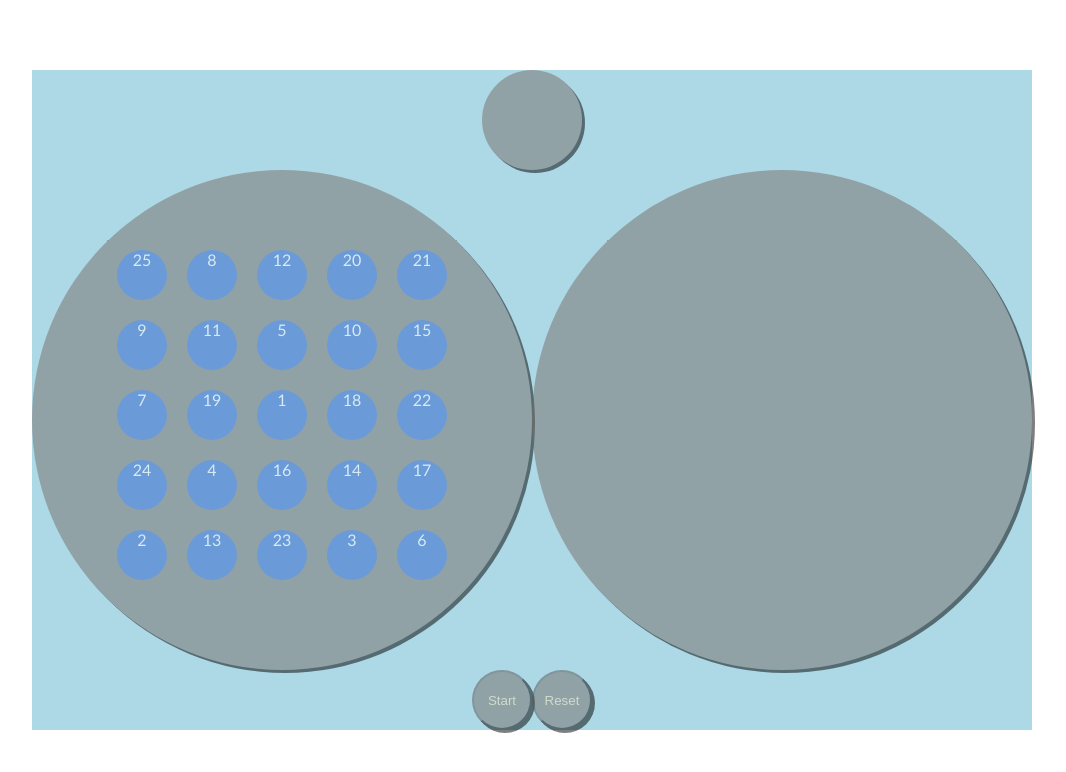
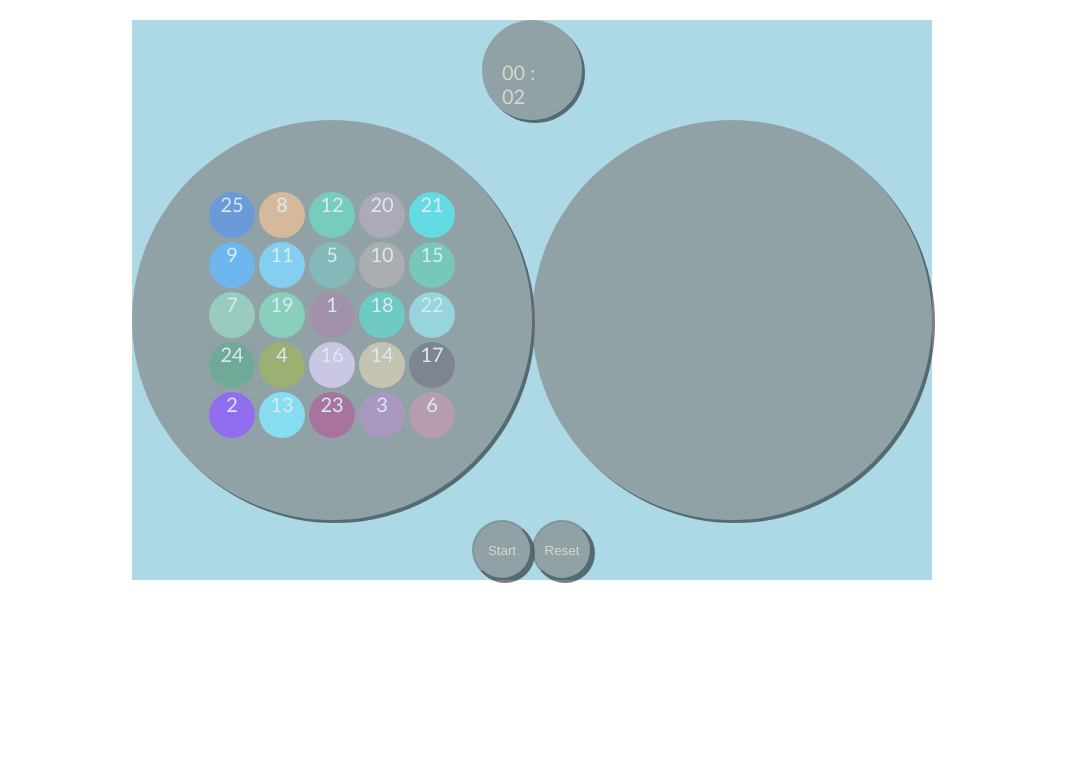
Before and after one commit to lauraMeiz/Game001, a website: page index.html in a window 1280 px wide. Both pictures are taken after a click on the button "Start". Shown: the whole page, without its empty margins (108-1174 px from the left). Drawn offline with Linux system fonts and the light colour scheme.

Commit message:
timer commit

```diff
--- a/app.js
+++ b/app.js
@@ -19,10 +19,6 @@ btn1.addEventListener("click", () => {
       rutuliukai.push(rutulys);
     }
   }
-  const r = rand(0, 255);
-  const g = rand(0, 255);
-  const b = rand(0, 255);
-  const color = "rgb(" + r + "," + g + "," + b + ")";
 
   rutuliukai.forEach((ball) => {
     if (rutuliukai.length > 0) {
@@ -33,15 +29,56 @@ btn1.addEventListener("click", () => {
       createBall.style.borderRadius = "50%";
       createBall.style.textAlign = "center";
       createBall.style.color = "white";
-      createBall.style.margin = "10px";
+      createBall.style.margin = "2px";
+      const r = rand(0, 255);
+      const g = rand(0, 255);
+      const b = rand(0, 255);
+      const color = "rgb(" + r + "," + g + "," + b + ")";
       createBall.style.backgroundColor = color;
     }
-    // if (rutuliukai.length > 25) {
-    //   rutuliukai = [];
+
+    const timeReset = 3600;
+    let clockTime = 0;
+    function updateClock() {
+      if (clockTime === timeReset) {
+        clockTime--;
+      }
+      clockTime++;
+      const m = Math.floor(clockTime / 60);
+      const s = clockTime % 60;
+      timer.innerText = ` ${m < 10 ? "0" + m : m} : ${s < 10 ? "0" + s : s}`;
+    }
+
+    setInterval(updateClock, 1000);
+    const btn2 = document.querySelector(".btn2");
+    btn2.addEventListener("click", () => {
+      if (clockTime > 0) {
+        clockTime = 0;
+      }
+      clockTime--;
+      const m = 0;
+      const s = 0;
+      timer.innerText = ` ${m ? 0 : "00"} : ${s ? 0 : "00"}`;
+      // if (rutuliukai.length === 25) {
+
+      // }
+
+      // pabaiga;
+    });
+
+    // function stop() {
+    //   const stopLaikas = document.querySelector(".time");
+    //   const tekstas = document.createTextNode("00 : 00");
+    //   stopLaikas.appendChild(tekstas);
+    //   clockTime--;
     // }
-
-    console.log(color);
+    // pabaiga = setTimeout(stop, 100000);
   });
 
+  // const btn2 = document.querySelector(".btn2");
+  // btn2.addEventListener("click", () => {
+
+  //   clockTime--;
+  // });
   console.log(rutuliukai);
 });
--- a/index.html
+++ b/index.html
@@ -11,7 +11,7 @@
   </head>
   <body>
     <main>
-      <div class="time"></div>
+      <div class="time">00 : 00</div>
       <section class="section left-round">
         <div class="left-square"></div>
       </section>
@@ -19,7 +19,7 @@
         <div class="right-square"></div>
       </section>
       <button class="btn1">Start</button>
-      <button class="btn2">Reset</button>
+      <button class="btn2" type="reset">Reset</button>
     </main>
   </body>
 </html>
--- a/main.css
+++ b/main.css
@@ -12,8 +12,8 @@ body {
 
 main {
   background-color: lightblue;
-  width: 1000px;
-  margin: 0 calc(50% - 500px);
+  width: 800px;
+  margin: 0 calc(50% - 400px);
   display: grid;
   grid-template-columns: 1fr 1fr;
   grid-template-rows: 1fr;
@@ -21,10 +21,11 @@ main {
     "time time"
     "leftas raitas"
     "btn1 btn2";
-  margin-top: 70px;
+  margin-top: 20px;
 }
 
 .time {
+  padding: 40px 20px;
   grid-area: time;
   width: 100px;
   height: 100px;
@@ -36,11 +37,12 @@ main {
   box-shadow: 3px 3px black;
   color: wheat;
   border-radius: 50%;
+  font-size: 20px;
 }
 .section {
   grid-area: section;
-  width: 500px;
-  height: 500px;
+  width: 400px;
+  height: 400px;
   display: grid;
   border-radius: 50%;
   background-color: #776e67;
@@ -79,21 +81,22 @@ main {
 }
 .left-square {
   background-color: #776e67;
-  width: 350px;
-  height: 350px;
+  width: 250px;
+  height: 250px;
+  margin-top: 70px;
+  display: grid;
+  justify-self: center;
+  grid-template-columns: 1fr 1fr 1fr 1fr 1fr;
+  grid-template-rows: 1fr 1fr 1fr 1fr 1fr;
+  font-size: 20px;
+}
+.right-square {
+  background-color: #776e67;
+  width: 250px;
+  height: 250px;
   margin-top: 70px;
   display: grid;
   justify-self: center;
   grid-template-columns: 1fr 1fr 1fr 1fr 1fr;
   grid-template-rows: 1fr 1fr 1fr 1fr 1fr;
 }
-.right-square {
-  background-color: #776e67;
-  width: 350px;
-  height: 350px;
-  margin-top: 70px;
-  display: grid;
-  justify-self: center;
-  grid-template-columns: 1fr 1fr 1fr 1fr 1fr;
-  grid-template-rows: 1fr 1fr 1fr 1fr 1fr;
-}
```
